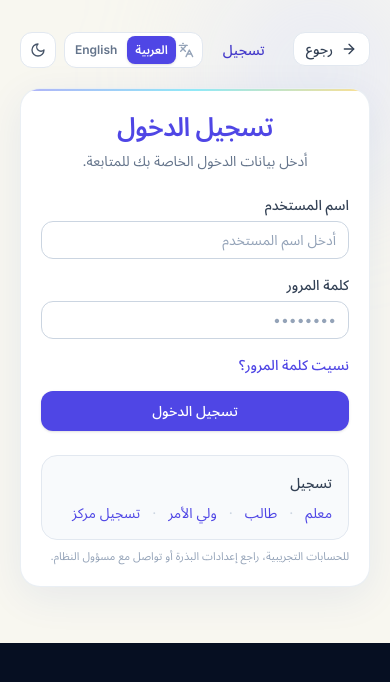
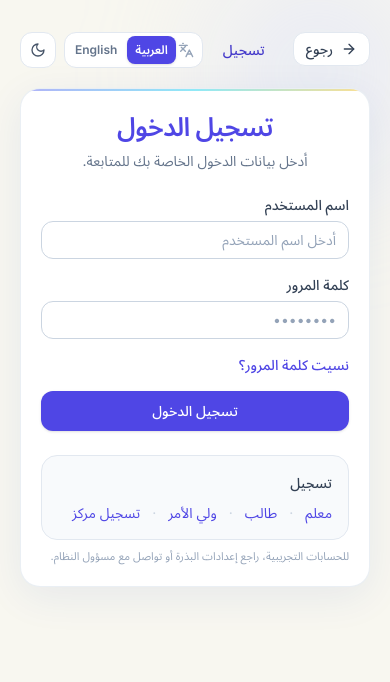
Before and after one commit to mostafa171nn-sketch/eslam-hamoksh, a Next.js app in the folder frontend/: page /login in a window 390 px wide. Shown: the top 682 px of the page. Built offline with nearby package versions, Linux system fonts and the light colour scheme; no server answers.

Commit message:
Fix mobile login background filling viewport

```diff
--- a/frontend/src/components/auth/StudentAuthShell.tsx
+++ b/frontend/src/components/auth/StudentAuthShell.tsx
@@ -26,7 +26,7 @@ export function StudentLoginShell({
   const { t, dir } = useT();
   return (
     <div
-      className={`relative flex h-auto max-h-none min-h-[100dvh] w-full max-w-full flex-col overflow-x-hidden overflow-y-visible bg-[#060f22] text-slate-900 [box-sizing:border-box] dark:text-white lg:h-[100dvh] lg:max-h-[100dvh] lg:min-h-[100dvh] lg:flex-row lg:overflow-hidden ${dir === 'rtl' ? 'rtl' : 'ltr'}`}
+      className={`relative flex h-auto max-h-none min-h-[100dvh] w-full max-w-full flex-col overflow-x-hidden overflow-y-visible bg-[#f8f7f0] text-slate-900 [box-sizing:border-box] dark:bg-[#0b1122] dark:text-white lg:h-[100dvh] lg:max-h-[100dvh] lg:min-h-[100dvh] lg:flex-row lg:overflow-hidden lg:bg-[#060f22] lg:dark:bg-[#060f22] ${dir === 'rtl' ? 'rtl' : 'ltr'}`}
       style={{ boxSizing: 'border-box' }}
     >
       {/* LEFT — subtle abstract scientific identity */}
@@ -78,7 +78,7 @@ export function StudentLoginShell({
 
       {/* RIGHT — clean premium form */}
       <main
-        className="relative z-10 box-border flex h-auto max-h-none w-full max-w-full min-w-0 flex-col items-stretch justify-start overflow-x-hidden overflow-y-visible bg-[#f8f7f0] px-5 py-8 sm:px-6 sm:py-10 lg:min-h-[100dvh] lg:h-[100dvh] lg:max-h-[100dvh] lg:flex-1 lg:w-auto lg:items-center lg:justify-start lg:overflow-y-auto lg:overflow-x-hidden lg:px-8 lg:py-10 xl:px-10 dark:bg-[#0b1122] lg:[overscroll-behavior:contain] lg:[scrollbar-gutter:stable]"
+        className="relative z-10 box-border flex min-h-[100dvh] w-full max-w-full min-w-0 flex-1 flex-col items-stretch justify-start overflow-x-hidden overflow-y-visible bg-[#f8f7f0] px-5 py-8 sm:px-6 sm:py-10 lg:min-h-[100dvh] lg:h-[100dvh] lg:max-h-[100dvh] lg:w-auto lg:items-center lg:justify-start lg:overflow-y-auto lg:overflow-x-hidden lg:px-8 lg:py-10 xl:px-10 dark:bg-[#0b1122] lg:[overscroll-behavior:contain] lg:[scrollbar-gutter:stable]"
         style={{ boxSizing: 'border-box' }}
       >
         <div aria-hidden className="pointer-events-none absolute -start-10 -top-10 h-56 w-56 rounded-full bg-brand-200/30 blur-3xl dark:bg-brand-900/20" />
```
